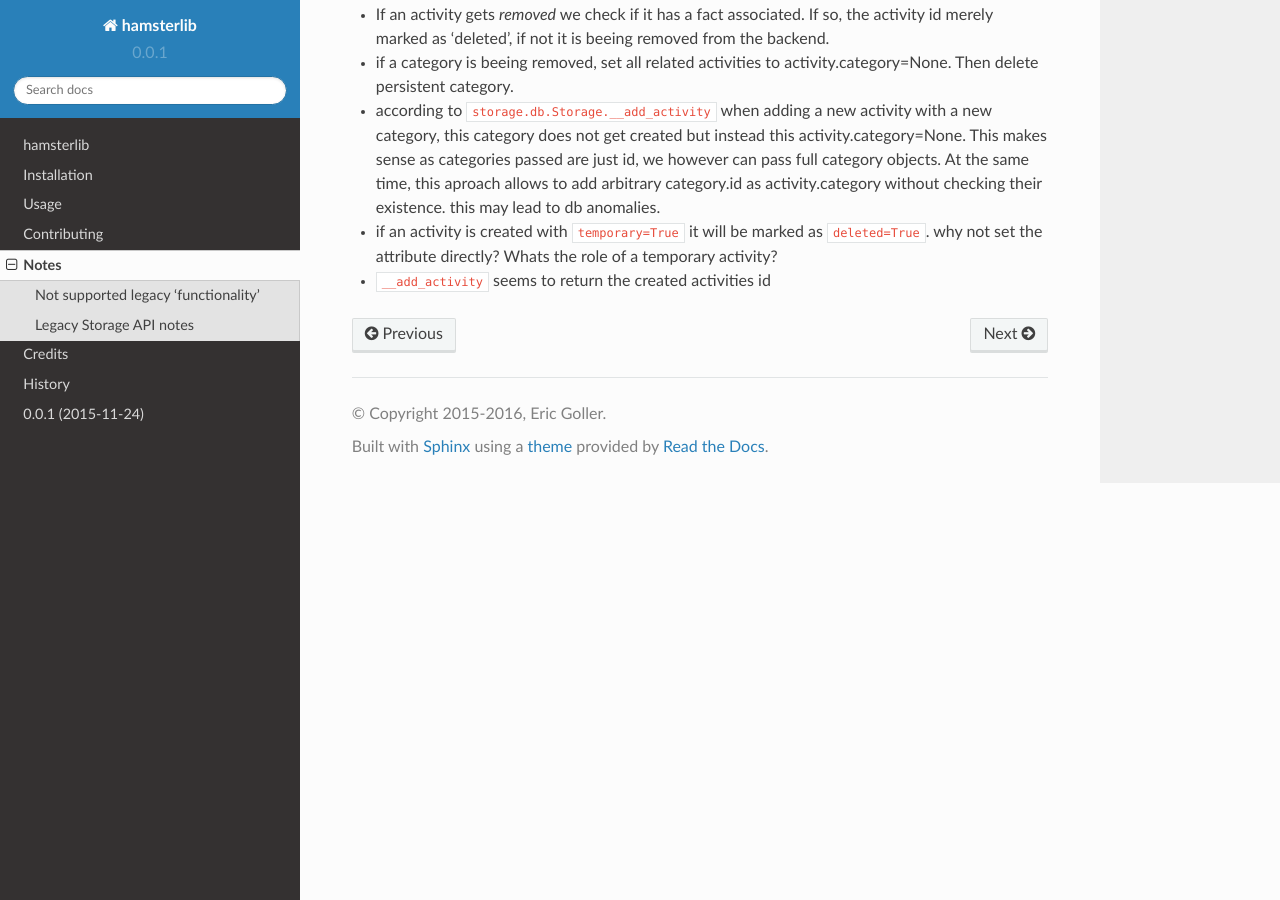
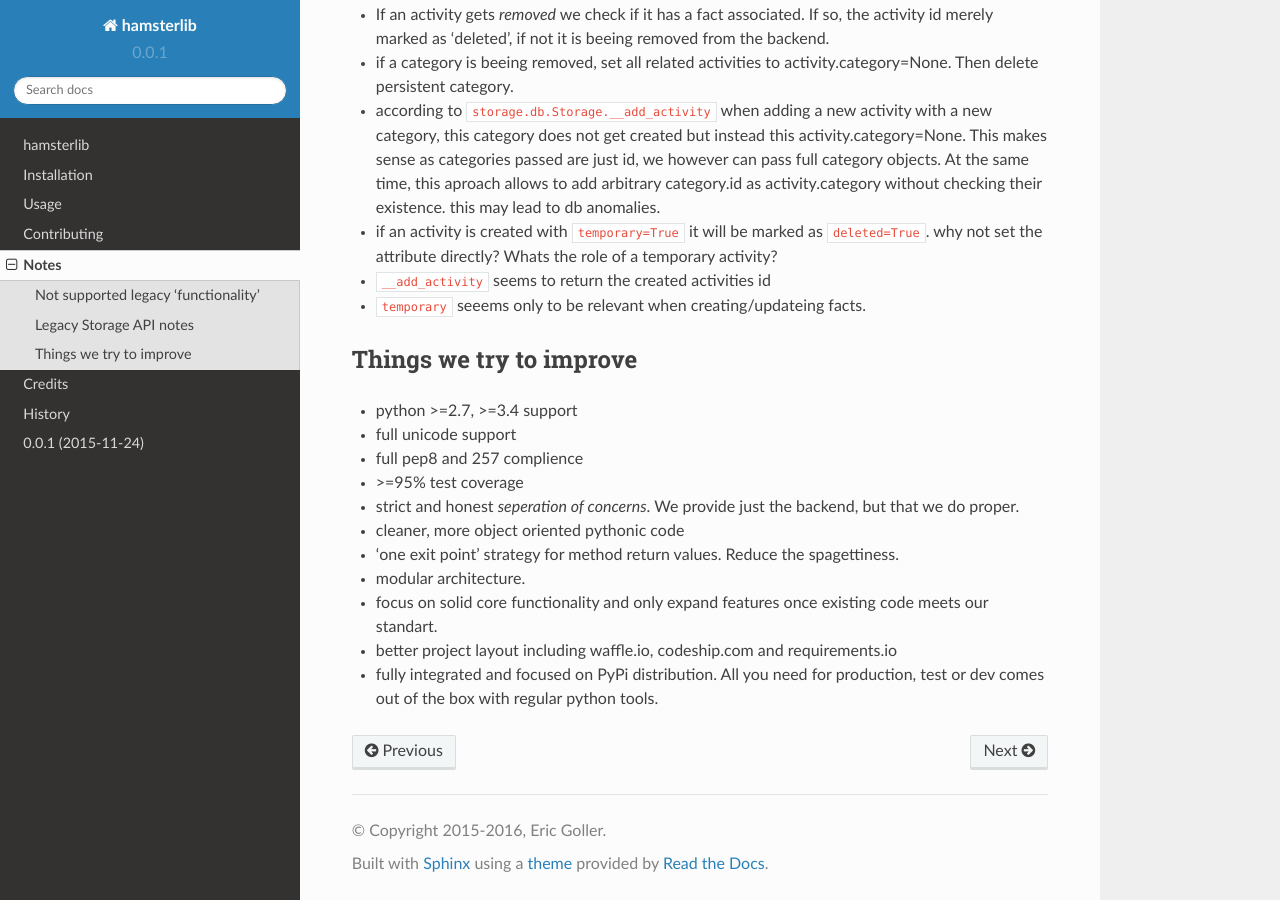
Before and after one commit to projecthamster/hamster-lib, a Sphinx documentation site: the page built from docs/notes.rst, in a window 1280 px wide and 900 px high, scrolled down 1764 px. Built offline with Sphinx 7.4.7 and the Read the Docs theme 2.0.0, drawn with Linux system fonts in a browser that asks for light colours.

```diff
--- a/docs/notes.rst
+++ b/docs/notes.rst
@@ -91,3 +91,21 @@
 * if an activity is created with ``temporary=True`` it will be marked as ``deleted=True``.
   why not set the attribute directly? Whats the role of a temporary activity?
 * ``__add_activity`` seems to return the created activities id
+* ``temporary`` seeems only to be relevant when creating/updateing facts.
+
+Things we try to improve
+------------------------
+
+* python >=2.7, >=3.4 support
+* full unicode support
+* full pep8 and 257 complience
+* >=95% test coverage
+* strict and honest *seperation of concerns*. We provide just the backend, but that we do proper.
+* cleaner, more object oriented pythonic code
+* 'one exit point' strategy for method return values. Reduce the spagettiness.
+* modular architecture.
+* focus on solid core functionality and only expand features once existing code
+  meets our standart.
+* better project layout including waffle.io, codeship.com and requirements.io
+* fully integrated and focused on PyPi distribution. All you need for production,
+  test or dev comes out of the box with regular python tools.
```
Also changed, not shown: 1 other file.
